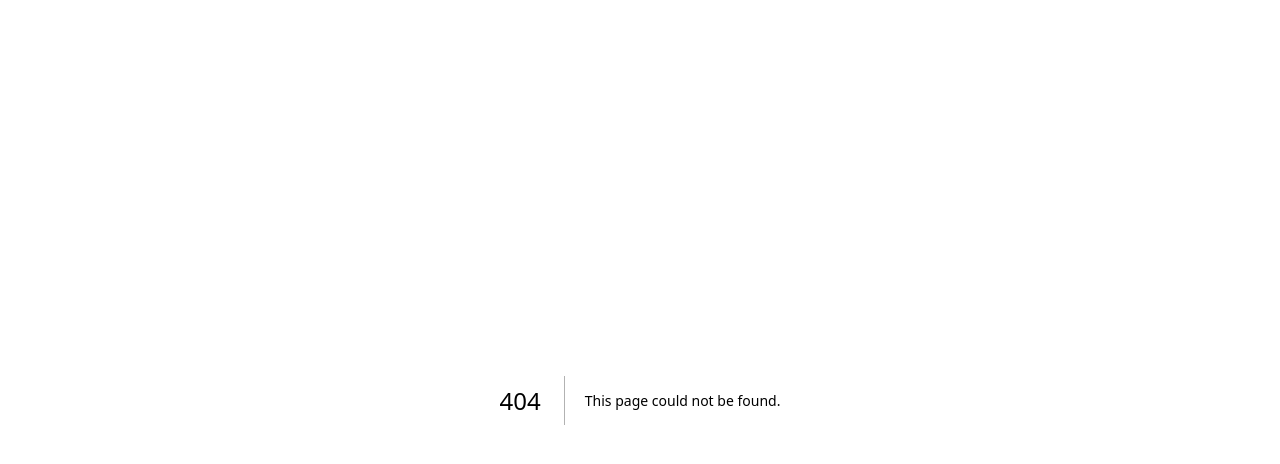
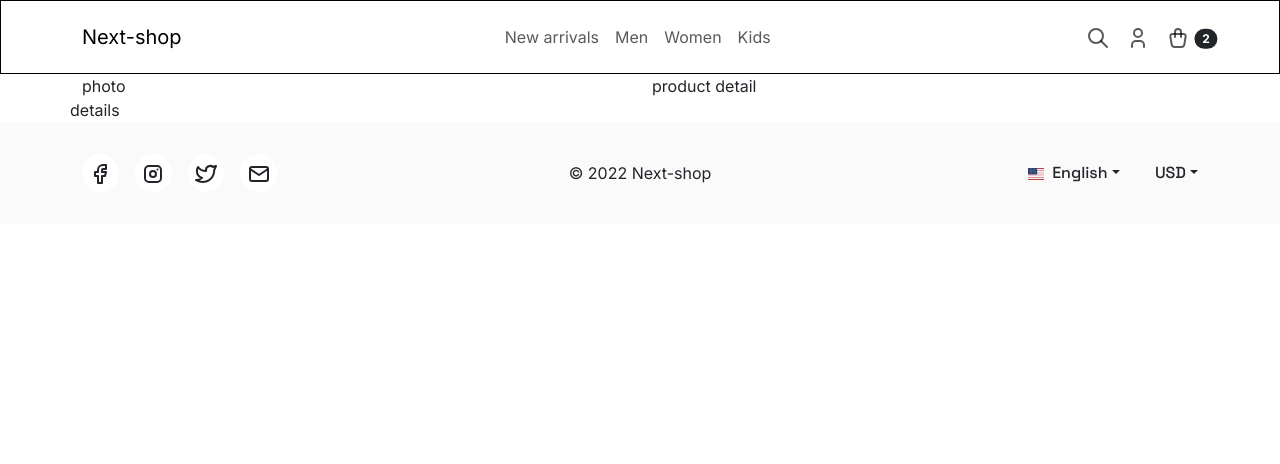
Before and after one commit to E1-XP/Next-Shop, a Next.js app: page /product in a window 1280 px wide. Before the commit this address had no page. Shown: the top 464 px of the page. Built offline with nearby package versions, Linux system fonts and the light colour scheme.

Commit message:
add basic product page structure

```diff
--- /dev/null
+++ b/pages/product/index.tsx
@@ -0,0 +1,33 @@
+import Head from "next/head";
+
+import { Navigation } from "../../components/navigation";
+import { Footer } from "../../components/footer";
+
+import { inter, spaceGrotesk } from "../../styles/fonts";
+import styles from "./product.module.scss";
+
+export default function ProductPage() {
+  return (
+    <>
+      <Head>
+        <title>Next-shop</title>
+        <meta name="description" content="Generated by create next app" />
+        <meta name="viewport" content="width=device-width, initial-scale=1" />
+        <link rel="icon" href="/favicon.ico" />
+      </Head>
+      <div className={inter.className}>
+        <header className={styles.header}>
+          <Navigation />
+        </header>
+        <main className="container">
+          <div className="row">
+            <div className="col-md-6">photo</div>
+            <div className="col-md-6">product detail</div>
+          </div>
+          <div className="row">details</div>
+        </main>
+        <Footer />
+      </div>
+    </>
+  );
+}
```
Also changed, not shown: pages/product/product.module.scss (added).
